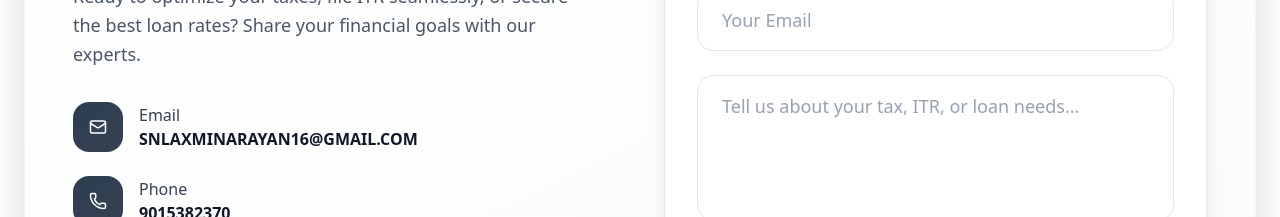
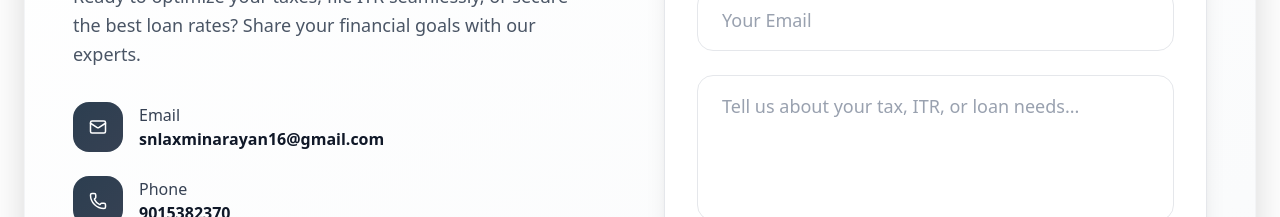
Before and after one commit to AmishaChaubey/snlaxmi, a React (Vite) app: page /portfolio in a window 1280 px wide. Shown: the part 3380-3597 px from the top of the page. Built offline with nearby package versions, Linux system fonts and the light colour scheme.

Commit message:
forth commit

```diff
--- a/src/pages/about/About.jsx
+++ b/src/pages/about/About.jsx
@@ -377,7 +377,7 @@ const values = [
                 <div className="flex items-center gap-2 justify-center sm:justify-start">
                   <span className="text-base sm:text-lg">✉️</span>
                   <span className="font-medium break-all sm:break-words lg:break-normal text-center sm:text-left">
-                    SNLAXMINARAYAN16@GMAIL.COM
+                    snlaxminarayan16@gmail.com
                   </span>
                 </div>
               </div>
--- a/src/pages/home/Testimonial.jsx
+++ b/src/pages/home/Testimonial.jsx
@@ -7,7 +7,7 @@ const Testimonials = () => {
 
   const testimonials = [
     {
-      name: "Sarah Johnson",
+      name: "Sahan Jay",
       role: "Business Owner",
       company: "TechStart Inc.",
       image: "SJ",
@@ -17,7 +17,7 @@ const Testimonials = () => {
       year: "2024"
     },
     {
-      name: "Michael Chen",
+      name: "Manish Chaubey",
       role: "Freelancer",
       company: "Creative Studio",
       image: "MC",
@@ -27,7 +27,7 @@ const Testimonials = () => {
       year: "2024"
     },
     {
-      name: "Emily Rodriguez",
+      name: "Emily Rathi",
       role: "Real Estate Agent",
       company: "Prime Properties",
       image: "ER",
@@ -37,7 +37,7 @@ const Testimonials = () => {
       year: "2023"
     },
     {
-      name: "David Patel",
+      name: "Danish Patel",
       role: "Startup Founder",
       company: "InnovateCo",
       image: "DP",
--- a/src/pages/portfolio/Portfolio.jsx
+++ b/src/pages/portfolio/Portfolio.jsx
@@ -267,7 +267,7 @@ const ProjectPage = () => {
                     </div>
                     <div>
                       <p className="font-medium text-gray-700 text-base">Email</p>
-                      <p className="text-gray-900 text-md font-semibold">SNLAXMINARAYAN16@GMAIL.COM</p>
+                      <p className="text-gray-900 text-md font-semibold">snlaxminarayan16@gmail.com</p>
                     </div>
                   </div>
 
```
